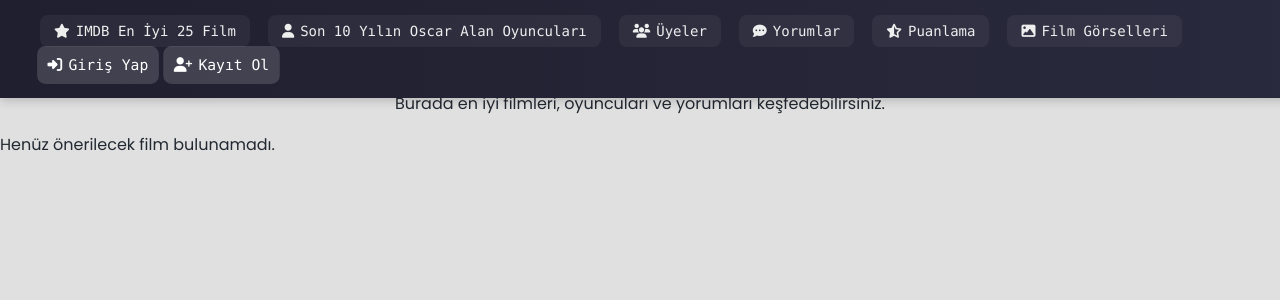
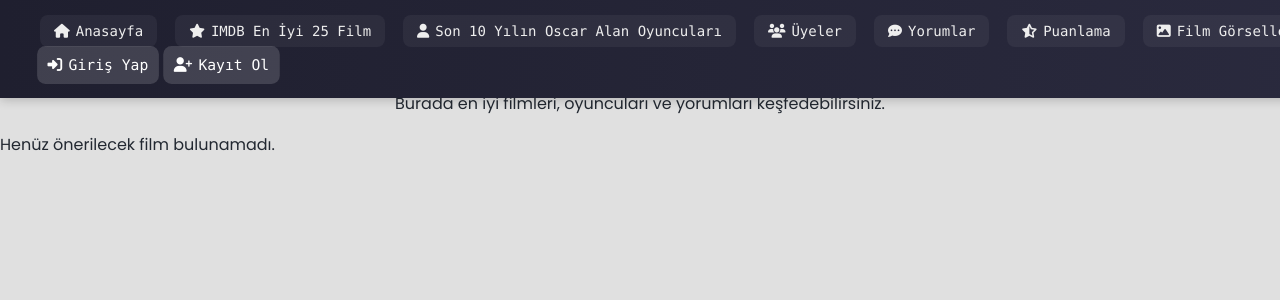
Before and after one commit to erencellk/MovieSlot, a Django app: page / in a window 1280 px wide. Shown: the top 300 px of the page. Run offline with Django 5.2, Linux system fonts and the light colour scheme; data that the repository does not hold is empty.

Commit message:
manage html file.

```diff
--- a/films/templates/films/base.html
+++ b/films/templates/films/base.html
@@ -15,6 +15,7 @@
 <!-- Navbar -->
 <nav class="liste-menu">
     <div class="nav-left">
+        <a href="{% url 'home'%}"><i class="fas fa-home"></i>Anasayfa</a>
         <a href="{% url 'filmler' %}"><i class="fa-solid fa-star"></i> IMDB En İyi 25 Film</a>
         <a href="{% url 'oyuncular' %}"><i class="fa-solid fa-user"></i> Son 10 Yılın Oscar Alan Oyuncuları</a>
         <a href="{% url 'uyeler' %}"><i class="fa-solid fa-users"></i> Üyeler</a>
```
